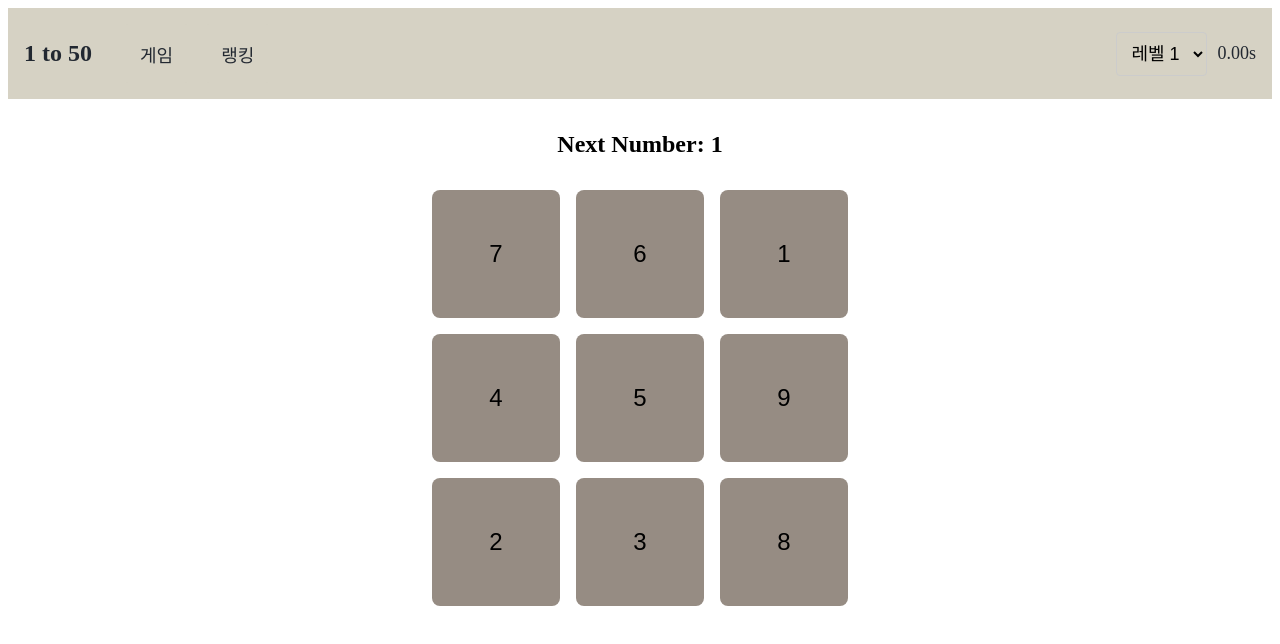
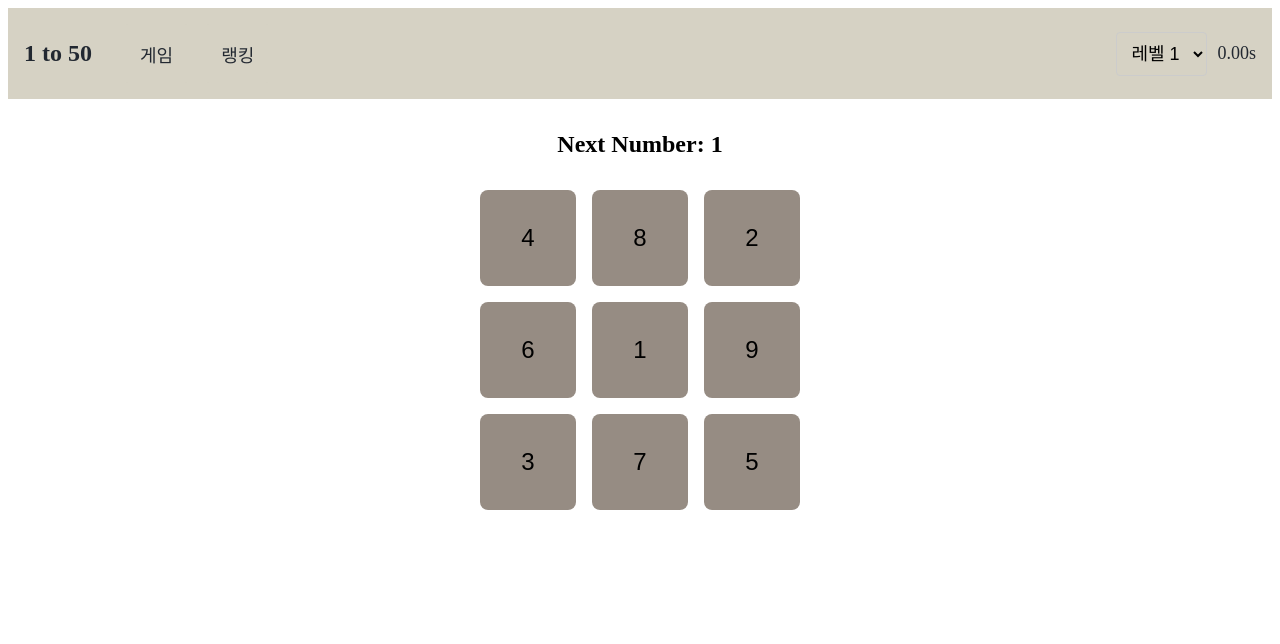
Before and after one commit to AND-SOPT-WEB/YeRimLee, a React (Vite) app in the folder week3/1 to 50/: page / in a window 1280 px wide. Shown: the top 644 px of the page. Built offline with nearby package versions, Linux system fonts and the light colour scheme.

Commit message:
feat: 레벨 구현

```diff
--- a/week3/1 to 50/src/components/Game.jsx
+++ b/week3/1 to 50/src/components/Game.jsx
@@ -5,32 +5,35 @@ import styled from "@emotion/styled";
 import { saveGameRecord } from "../util/gameRecord";
 
 const Game = ({ timer, setTimer, level }) => {
-  const [numbers, setNumbers] = useState(() => {
-    const initialNumbers = Array.from({ length: 9 }, (_, i) => i + 1);
-    return initialNumbers.sort(() => Math.random() - 0.5);
-  });
+  // 초기 숫자카드
+  const [numbers, setNumbers] = useState([]);
+  // 절반 이후 숫자카드
   const [nextNumber, setNextNumber] = useState(1);
-  const [remainingNumbers, setRemainingNumbers] = useState(
-    Array.from({ length: 9 }, (_, i) => i + 10)
-  );
+
+  const [remainingNumbers, setRemainingNumbers] = useState([]);
+  const gridSize = level + 2;
+  const totalCards = gridSize * gridSize * 2;
 
   let interval;
 
-  // 최초 1~9
+  // 초기화 함수: 숫자 배열 생성
   const initializeNumbers = useCallback(() => {
-    const initialNumbers = Array.from({ length: 9 }, (_, i) => i + 1);
-    const shuffledInitialNumbers = initialNumbers.sort(
-      () => Math.random() - 0.5
+    const initialNumbers = Array.from({ length: totalCards }, (_, i) => i + 1);
+    const shuffledInitialNumbers = initialNumbers
+      .slice(0, totalCards / 2)
+      .sort(() => Math.random() - 0.5);
+    setNumbers(shuffledInitialNumbers);
+
+    // 남은 숫자 배열 설정
+    setRemainingNumbers(
+      initialNumbers.slice(totalCards / 2).sort(() => Math.random() - 0.5)
     );
-    setNumbers(shuffledInitialNumbers);
-    // 이후 10~18
-    setRemainingNumbers(Array.from({ length: 9 }, (_, i) => i + 10));
-  }, []);
+  }, [totalCards]);
 
   // 숫자 클릭 핸들러
   const handleNumberClick = (num) => {
     if (num === nextNumber) {
-      // 1 클릭 시, 타이머 시작
+      // 1 클릭 시 타이머 시작
       if (nextNumber === 1 && !interval) {
         interval = setInterval(() => {
           setTimer((prev) => parseFloat((prev + 0.01).toFixed(2)));
@@ -40,58 +43,44 @@ const Game = ({ timer, setTimer, level }) => {
       // nextNumber 증가
       setNextNumber((prev) => prev + 1);
 
-      // 클릭한 숫자의 인덱스를 찾고, 해당 위치에 새로운 숫자를 추가
+      // 클릭한 숫자 자리 업데이트
       setNumbers((prev) => {
         const indexToReplace = prev.indexOf(num);
         const updatedNumbers = [...prev];
+        updatedNumbers[indexToReplace] = null; // 빈 자리로 설정
 
-        // 클릭한 숫자 자리를 빈자리로 만들어서 비어 보이게 함
-        updatedNumbers.splice(indexToReplace, 1, null);
-
-        // 10~18에서 무작위로 다음 숫자 선택
         if (remainingNumbers.length > 0) {
-          const randomIndex = Math.floor(
-            Math.random() * remainingNumbers.length
-          );
-          const nextRandomNumber = remainingNumbers[randomIndex];
-
-          // 선택한 숫자를 제외한 나머지 숫자 리스트
-          const updatedRemainingNumbers = remainingNumbers.filter(
-            (n) => n !== nextRandomNumber
-          );
-
-          setRemainingNumbers(updatedRemainingNumbers);
-
-          // 클릭한 숫자의 자리에 새 숫자를 추가
-          updatedNumbers.splice(indexToReplace, 1, nextRandomNumber);
+          const [nextRandomNumber, ...updatedRemaining] = remainingNumbers;
+          updatedNumbers[indexToReplace] = nextRandomNumber;
+          setRemainingNumbers(updatedRemaining);
         }
 
         return updatedNumbers;
       });
 
-      // 게임 종료 시 타이머 멈추기
-      if (nextNumber === 18) {
+      // 게임 종료 시 타이머 멈춤
+      if (nextNumber === totalCards) {
         clearInterval(interval);
-        saveGameRecord(1, timer);
+        saveGameRecord(level, timer);
         alert(`Game Over! Time: ${timer} seconds`);
         initializeGame();
       }
     }
   };
 
-  // 타이머
+  // 타이머 정리
   useEffect(() => {
     return () => clearInterval(interval);
   }, [interval]);
 
-  // 게임 초기화 함수
+  // 게임 초기화
   const initializeGame = () => {
     setNextNumber(1);
     setTimer(0);
     initializeNumbers();
   };
 
-  // 레벨 변경 시 게임 초기화
+  // 레벨 변경 시 초기화
   useEffect(() => {
     initializeGame();
   }, [level]);
@@ -100,7 +89,7 @@ const Game = ({ timer, setTimer, level }) => {
     <GameContainer>
       <NextNumberDisplay>Next Number: {nextNumber}</NextNumberDisplay>
 
-      <Board>
+      <Board gridSize={gridSize}>
         {numbers.map((num, index) => (
           <Card
             key={`card-${num}-${index}`}
@@ -130,14 +119,14 @@ const NextNumberDisplay = styled.div`
 
 const Board = styled.div`
   display: grid;
-  grid-template-columns: repeat(3, 1fr);
+  grid-template-columns: repeat(${({ gridSize }) => gridSize}, 1fr);
   gap: 1rem;
   margin-top: 2rem;
 `;
 
 const Card = styled.button`
-  width: 8rem;
-  height: 8rem;
+  width: 6rem;
+  height: 6rem;
   font-size: 24px;
   display: flex;
   align-items: center;
```
